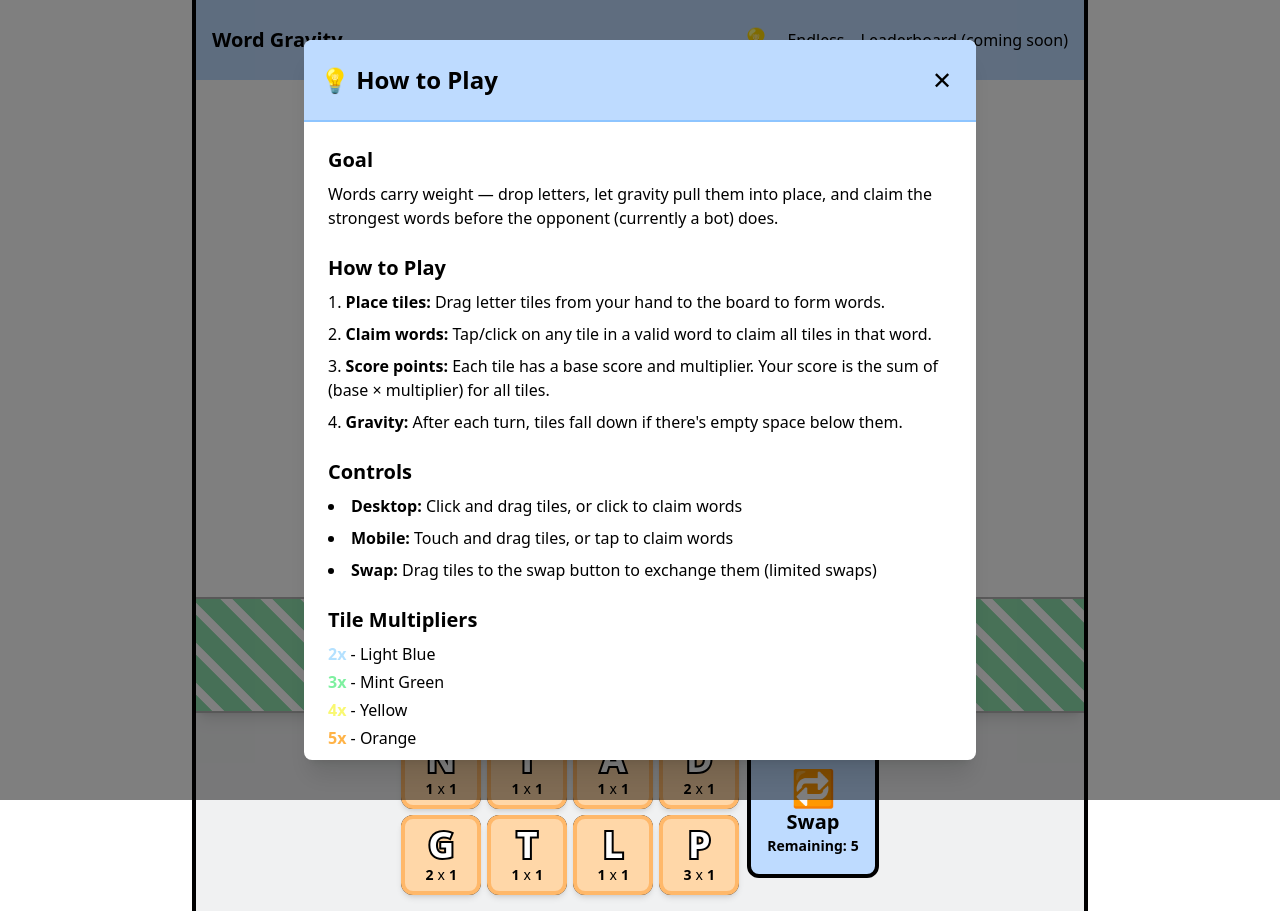
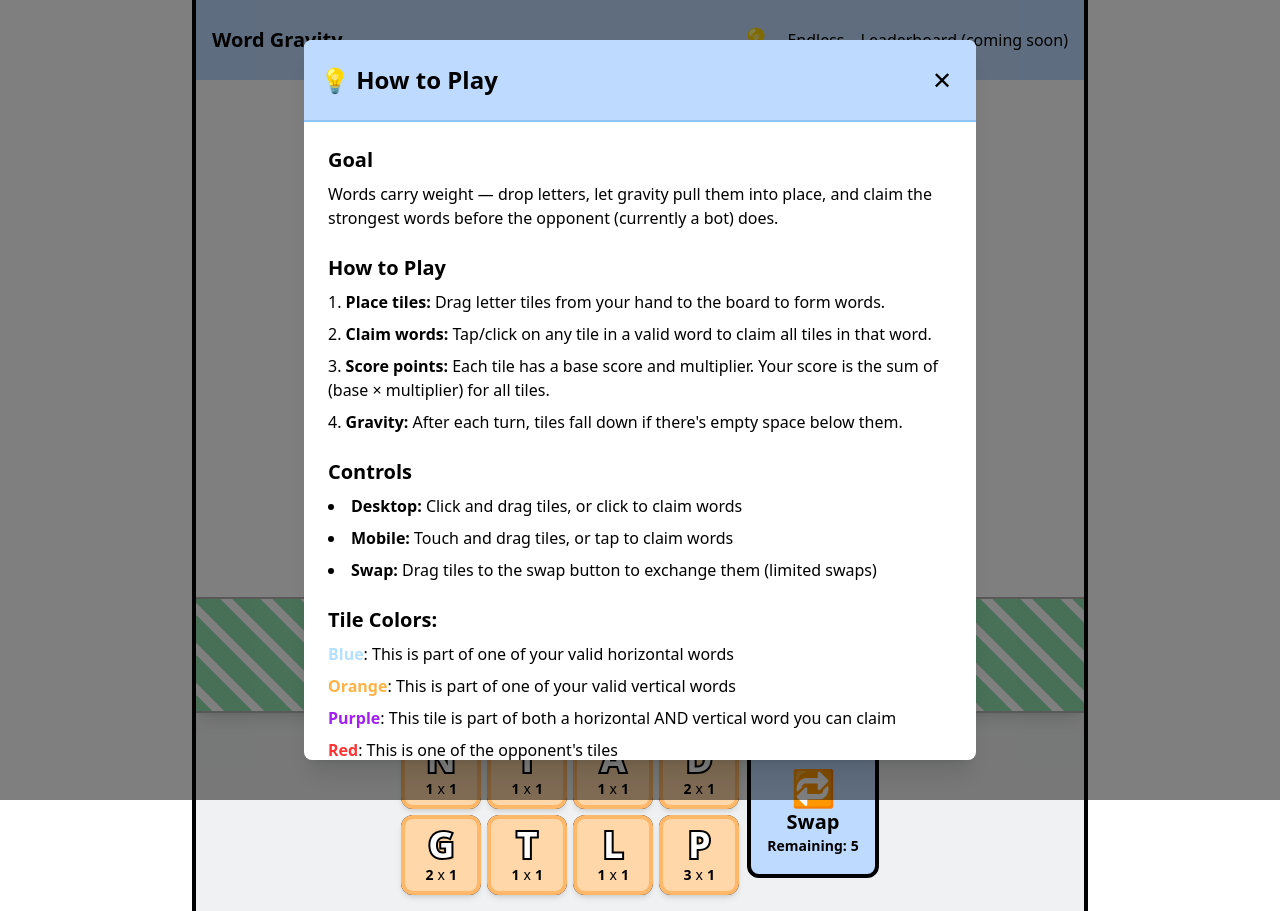
Before and after one commit to xandwr/word-gravity-pure, a SvelteKit app: page / in a window 1280 px wide. Both pictures are taken after a click on the button "How to Play". Built offline with nearby package versions, Linux system fonts and the light colour scheme; no server answers.

Commit message:
Added colors to help page

```diff
--- a/src/components/headerBar.svelte
+++ b/src/components/headerBar.svelte
@@ -102,6 +102,17 @@
                 </section>
 
                 <section>
+                    <h3 class="text-xl font-bold mb-2">Tile Colors:</h3>
+                    <ol class="list-decimal list-inside space-y-2">
+                        <p><span class="font-bold" style="color: #b4e1ff;">Blue</span>: This is part of one of your valid horizontal words</p>
+                        <p><span class="font-bold" style="color: #ffb347;">Orange</span>: This is part of one of your valid vertical words</p>
+                        <p><span class="font-bold" style="color: #a020f0;">Purple</span>: This tile is part of both a horizontal AND vertical word you can claim</p>
+                        <p><span class="font-bold" style="color: #ff3333;">Red</span>: This is one of the opponent's tiles</p>
+                        <p><span class="font-bold" style="color: #ff33aa;">Pink</span>: This is both yours AND your opponent's tile</p>
+                    </ol>
+                </section>
+
+                <section>
                     <h3 class="text-xl font-bold mb-2">Tile Multipliers</h3>
                     <div class="space-y-1">
                         <p><span class="font-bold" style="color: #b4e1ff;">2x</span> - Light Blue</p>
```
